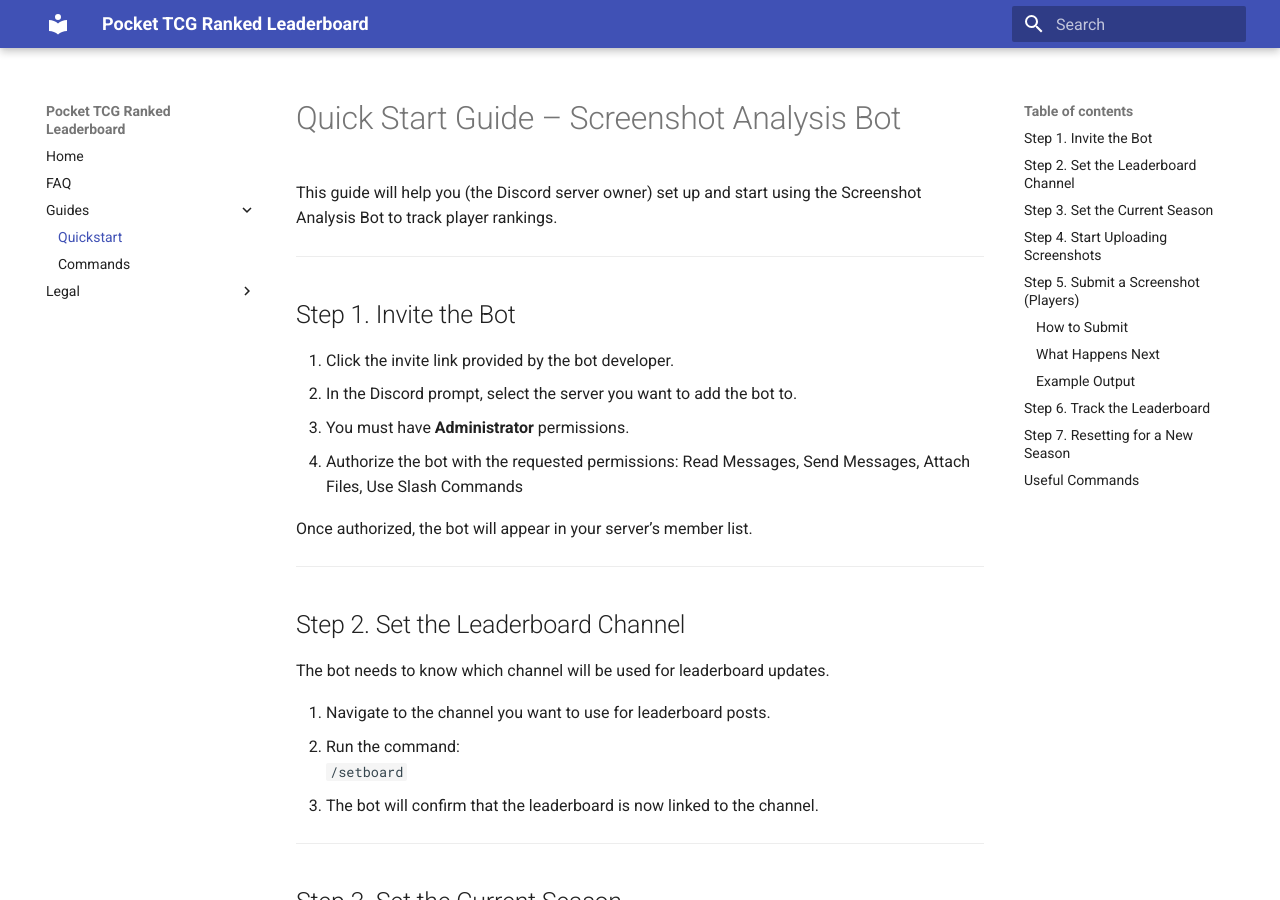
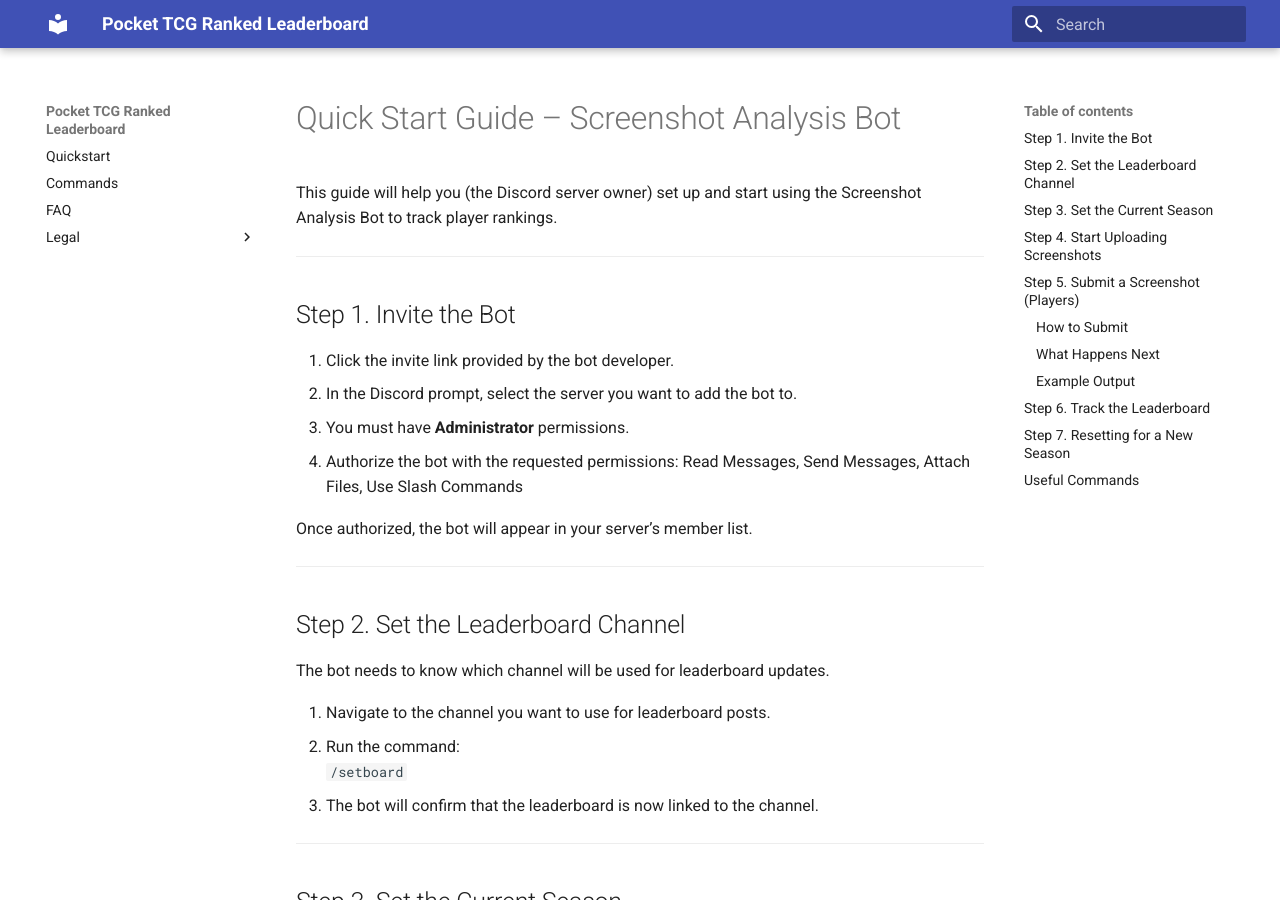
Before and after one commit to andalyzer-labs/pocket-tcg-ranked-leaderboard-docs, an MkDocs documentation site: the page built from docs/guides/quickstart.md, in a window 1280 px wide and 900 px high. Built offline with MkDocs 1.6.1 and Material for MkDocs 9.7.7, drawn with Linux system fonts in a browser that asks for light colours.

Commit message:
Update mkdocs.yml

```diff
--- a/mkdocs.yml
+++ b/mkdocs.yml
@@ -7,11 +7,9 @@ docs_dir: docs
 theme:
   name: material
 nav:
-  - Home: index.md
+  - Quickstart: quickstart.md
+  - Commands: commands.md
   - FAQ: FAQ.md
-  - Guides:
-      - Quickstart: guides/quickstart.md
-      - Commands: guides/commands.md
   - Legal:
       - Privacy Policy: legal/privacy-policy.md
       - Terms of Service: legal/terms-of-service.md
```
